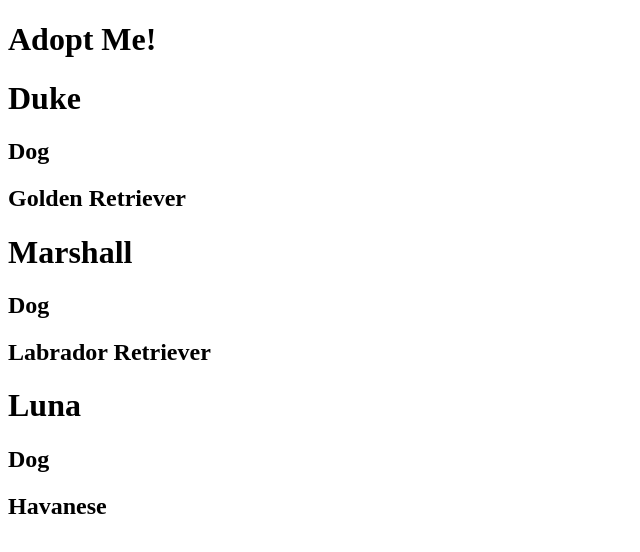
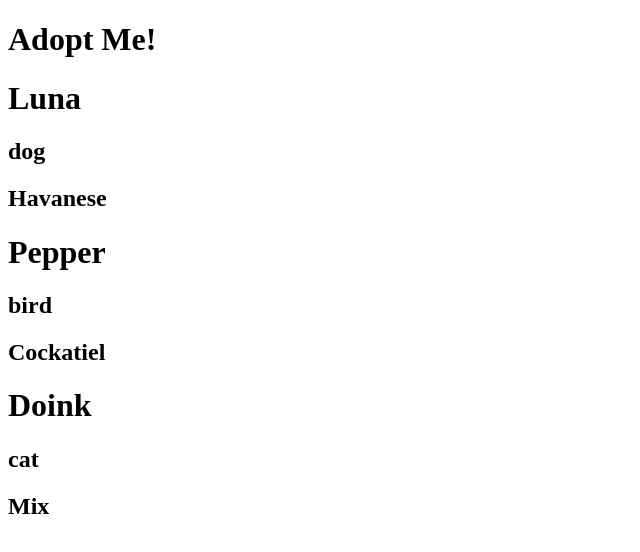
Before and after one commit to christiantegene/adopt-me, a React (Vite) app: page / in a window 1280 px wide. Shown: the top 552 px of the page, without its empty margins (0-640 px from the left). Built offline with nearby package versions, Linux system fonts and the light colour scheme.

Commit message:
converted components to jsx and configured eslint

```diff
--- a/package.json
+++ b/package.json
@@ -18,6 +18,9 @@
     "@vitejs/plugin-react": "^2.1.0",
     "eslint": "^8.24.0",
     "eslint-config-prettier": "^8.5.0",
+    "eslint-plugin-import": "^2.26.0",
+    "eslint-plugin-jsx-a11y": "^6.6.1",
+    "eslint-plugin-react": "^7.31.8",
     "prettier": "^2.7.1",
     "vite": "^3.1.4"
   },
--- a/src/App.jsx
+++ b/src/App.jsx
@@ -1,35 +1,17 @@
-import React from "react";
 import { createRoot } from "react-dom/client";
-
-const Pet = (props) => {
-  return React.createElement("div", {}, [
-    React.createElement("h1", {}, props.name),
-    React.createElement("h2", {}, props.animal),
-    React.createElement("h2", {}, props.breed),
-  ]);
-};
+import Pet from "./Pet";
 
 const App = () => {
-  return React.createElement("div", {}, [
-    React.createElement("h1", {}, "Adopt Me!"),
-    React.createElement(Pet, {
-      name: "Duke",
-      animal: "Dog",
-      breed: "Golden Retriever",
-    }),
-    React.createElement(Pet, {
-      name: "Marshall",
-      animal: "Dog",
-      breed: "Labrador Retriever",
-    }),
-    React.createElement(Pet, {
-      name: "Luna",
-      animal: "Dog",
-      breed: "Havanese",
-    }),
-  ]);
+  return (
+    <div>
+      <h1>Adopt Me!</h1>
+      <Pet name="Luna" animal="dog" breed="Havanese" />
+      <Pet name="Pepper" animal="bird" breed="Cockatiel" />
+      <Pet name="Doink" animal="cat" breed="Mix" />
+    </div>
+  );
 };
 
 const container = document.getElementById("root");
 const root = createRoot(container);
-root.render(React.createElement(App));
+root.render(<App />);
--- /dev/null
+++ b/src/Pet.jsx
@@ -0,0 +1,11 @@
+const Pet = (props) => {
+  return (
+    <div>
+      <h1>{props.name}</h1>
+      <h2>{props.animal}</h2>
+      <h2>{props.breed}</h2>
+    </div>
+  );
+};
+
+export default Pet;
```
Also changed, not shown: .eslintrc.json, 1 other file (tests, documents, lock files or other folders).
